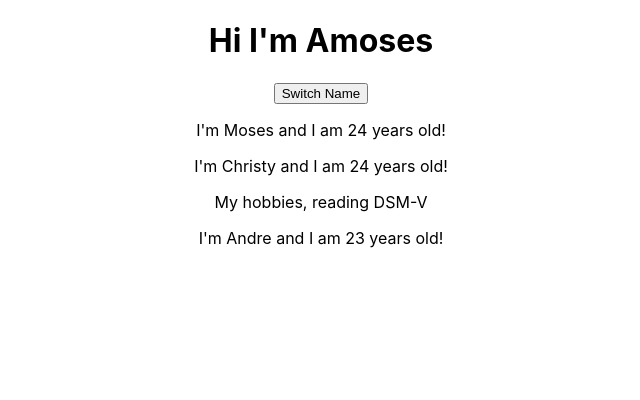
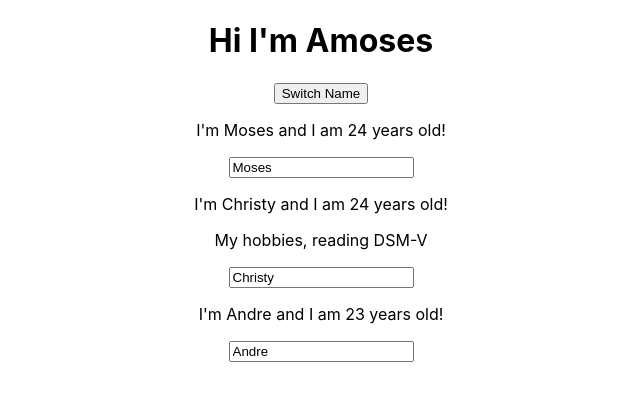
Before and after one commit to aholton001/learning-react, a React (Create React App) app in the folder my-first-react-app/: page / in a window 1280 px wide. Shown: the top 400 px of the page, without its empty margins (319-959 px from the left). Built offline with nearby package versions, Linux system fonts and the light colour scheme.

Commit message:
Switching App.js back to class component, adding two binding with onChange input

```diff
--- a/my-first-react-app/src/App.js
+++ b/my-first-react-app/src/App.js
@@ -1,39 +1,57 @@
-import React, { useState } from 'react';
+import React, { Component } from 'react';
 import './App.css';
 import Person from './Person/Person';
 
-const app = props => {
-    const [ personState, setPersonsState ] = useState({
+class App extends Component {
+    state = {
         persons: [
             {name: 'Moses', age: 24},
             {name: 'Christy', age: 24},
             {name: 'Andre', age: 23},
         ]
-    });
+    };
 
-    const [otherState, setOtherState] = useState("Some other value");
-
-    const switchNameHandler = () => {
+    switchNameHandler = (newName) => {
         // console.log("Was clicked!");
         // DON'T DO THIS: this.state.persons[0].name = "Amoses"
-        setPersonsState({
+        this.setState({
             persons: [
-                {name: 'Amoses', age: 24},
+                {name: newName, age: 24},
                 {name: 'Christy', age: 24},
                 {name: 'Andre', age: 29},
             ]
         })
     };
 
+    nameChangeHandler = (event) => {
+        this.setState({
+            persons: [
+                {name: 'Moses', age: 24},
+                {name: event.target.value, age: 24},
+                {name: 'Andre', age: 29},
+            ]
+        })
+    };
+
+  render() {
     return (
       <div className="App">
         <h1>Hi I'm Amoses</h1>
-        <button onClick={switchNameHandler}>Switch Name</button>
-        <Person name={personState.persons[0].name} age={personState.persons[0].age}/>
-        <Person name={personState.persons[1].name} age={personState.persons[1].age}> My hobbies, reading DSM-V</Person>
-        <Person name={personState.persons[2].name} age={personState.persons[2].age}/>
+        <button onClick={() => this.switchNameHandler("Amoses")}>Switch Name</button>
+        <Person
+            name={this.state.persons[0].name}
+            age={this.state.persons[0].age}/>
+        <Person
+            name={this.state.persons[1].name}
+            age={this.state.persons[1].age}
+            click={this.switchNameHandler.bind(this, "Mo")}
+            changed={this.nameChangeHandler}> My hobbies, reading DSM-V</Person>
+        <Person
+            name={this.state.persons[2].name}
+            age={this.state.persons[2].age}/>
       </div>
     );
-};
+  }
+}
 
-export default app;
+export default App;
--- a/my-first-react-app/src/Person/Person.js
+++ b/my-first-react-app/src/Person/Person.js
@@ -3,8 +3,9 @@
 const person = (props) => {
     return (
         <div>
-            <p>I'm {props.name} and I am {props.age} years old!</p>
+            <p onClick={props.click}>I'm {props.name} and I am {props.age} years old!</p>
             <p>{props.children}</p>
+            <input type="text" onChange={props.changed} value={props.name}/>
         </div>
     )
 };
```
